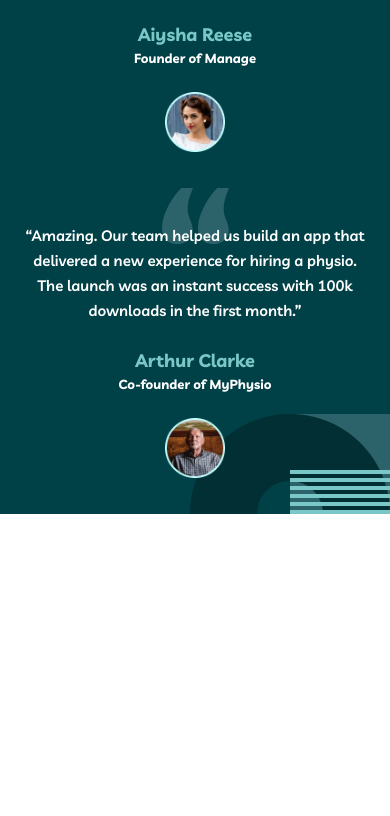
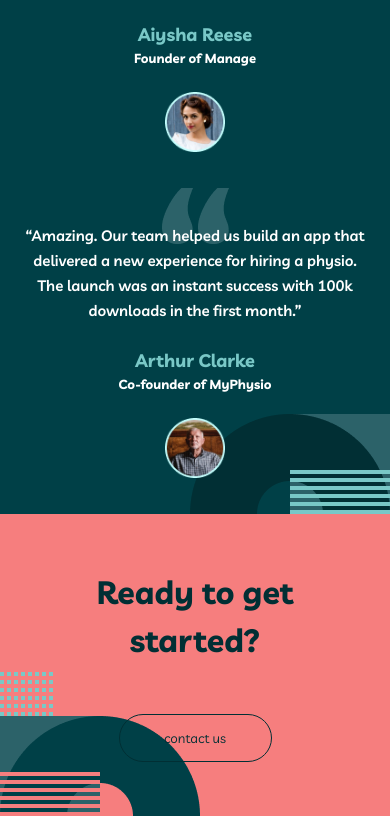
Before and after one commit to alijanovkhayitboy/myteam-alijanov, a plain HTML site: page index.html in a window 390 px wide. Shown: the part 2573-3389 px from the top of the page. Before the commit the page ends 3087 px from the top, so only its background shows below. Drawn offline with nearby package versions, Linux system fonts and the light colour scheme.

Commit message:
edit add

```diff
--- a/index.html
+++ b/index.html
@@ -173,6 +173,20 @@
             </div>
         </div>
     </section>
+    <section class="sect4">
+        <div class="sect4-main">
+            <h2>
+                Ready to get started?
+            </h2>
+        </div>
+        <div class="sect4-second">
+            <button class="sect4-btn">
+                <a href="./contact.html">
+                    contact us
+                </a>
+            </button>
+        </div>
+    </section>
 
 
 
--- /dev/null
+++ b/scss/box/_sect4.scss
@@ -0,0 +1,91 @@
+.sect4 {
+    width: 100%;
+    background-color: #F67E7E;
+    background-image: url(../img/sect4back.png);
+    background-repeat: no-repeat;
+    background-position: left bottom;
+    padding: 76px 200px;
+    display: flex;
+    align-items: center;
+    justify-content: space-between;
+    flex-wrap: wrap;
+
+}
+
+.sect4-main {
+
+    h2 {
+        height: 48px;
+        width: 504px;
+        font-family: 'Livvic';
+        font-style: normal;
+        font-weight: 700;
+        font-size: 48px;
+        line-height: 48px;
+        color: #012F34;
+
+    }
+}
+.sect4-btn{
+    width: 153px;
+    height: 48px;
+    border: 1px solid #012F34;
+    border-radius: 50px;
+    background-color: transparent;
+    transition: 0.5s;
+    a{
+        color: #012F34;
+        width: 100%;
+        height: 100%;
+        text-decoration: none;
+        background-color: transparent;
+    }
+
+}
+.sect4-btn:hover{
+    background-color: #79C8C7;
+    a{
+        color: #012F34;
+    }
+}
+
+
+@media (max-width:1080px){
+    .sect4{
+        justify-content: center;
+        .sect4-btn{
+            margin-top: 50px;
+        }
+    }
+}
+
+@media (max-width:521px){
+    .sect4{
+        padding: 30px 10px;
+        height: 302px;
+        .sect4-main{
+            h2{
+                width: 300px;
+                font-size: 32px;
+                text-align: center;
+            }
+        }
+    }
+}
+@media (max-width:368px){
+    .sect4{
+        padding: 30px 20px;
+        height: 302px;
+        .sect4-main{
+            h2{
+                width: 250px;
+                font-size: 26px;
+                text-align: center;
+            }
+        }
+        .sect4-btn{
+            margin-bottom: 70px;
+        }
+
+    }
+}
--- a/scss/main.scss
+++ b/scss/main.scss
@@ -2,3 +2,4 @@
 @import './box/sect1';
 @import './box/sect2';
 @import './box/sect3';
+@import './box/sect4';
```
Also changed, not shown: css/main.css, css/main.min.css, img/sect4back.png (added), 2 other files.
